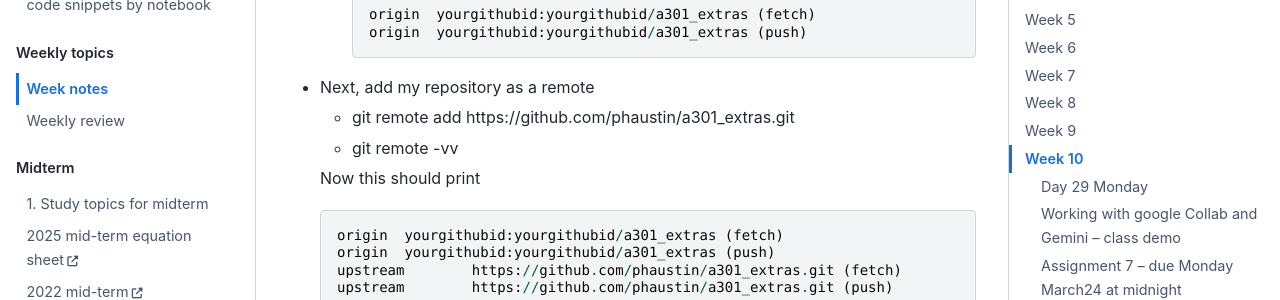
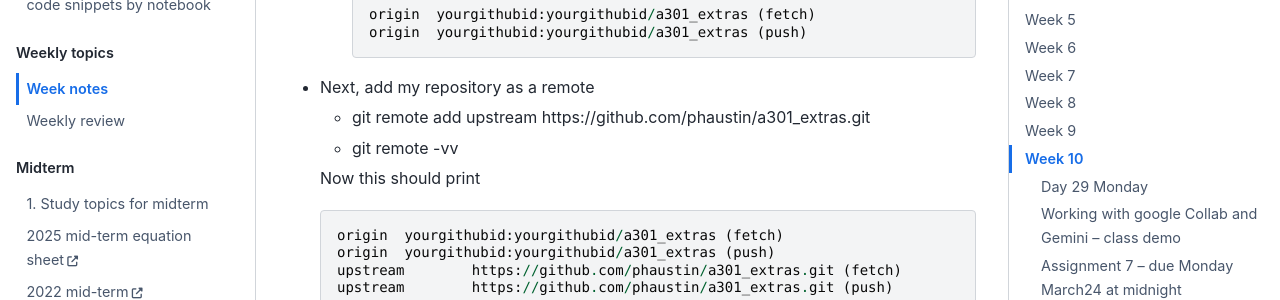
Before and after one commit to phaustin/a301_eoas, a Jupyter Book: the page built from week_notes.md, in a window 1280 px wide and 900 px high, scrolled down 14988 px. Shown: the part 153-453 px from the top of the window. Built offline with Jupyter Book 1.0.4 settings and Sphinx 7.4.7 and the Sphinx Book theme 1.1.4, drawn with Linux system fonts in a browser that asks for light colours; pages that are not in the unit, such as notebooks, are missing from menus.

Commit message:
upstream

```diff
--- a/week_notes.md
+++ b/week_notes.md
@@ -567,7 +567,7 @@ To add a remote repository:
 
 - Next, add my repository as a remote
 
-  - git remote add https://github.com/phaustin/a301_extras.git
+  - git remote add upstream https://github.com/phaustin/a301_extras.git
   - git remote -vv
 
   Now this should print
```
